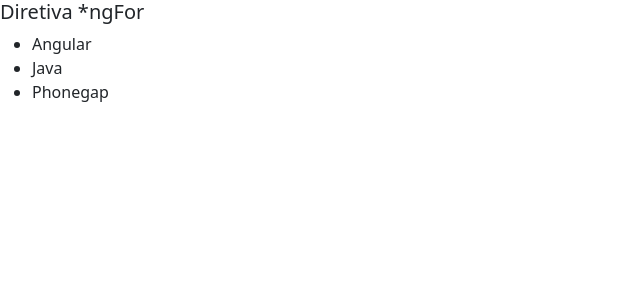
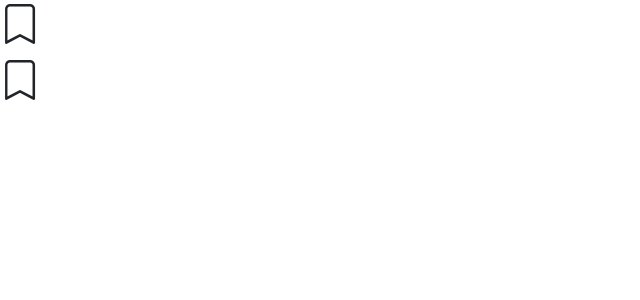
Before and after one commit to gseovana/curso-angular, an Angular app in the folder diretivas/: page / in a window 1280 px wide. Shown: the top 300 px of the page, without its empty margins (0-640 px from the left). Built offline with nearby package versions, Linux system fonts and the light colour scheme.

Commit message:
diretiva ngClass

```diff
--- a/diretivas/src/app/app.component.html
+++ b/diretivas/src/app/app.component.html
@@ -1,3 +1,4 @@
 <!--<app-diretiva-ngif></app-diretiva-ngif>-->
 <!--<app-diretiva-ngswitch></app-diretiva-ngswitch>-->
-<app-diretiva-ngfor></app-diretiva-ngfor>
+<!--<app-diretiva-ngfor></app-diretiva-ngfor>-->
+<app-diretiva-ngclass></app-diretiva-ngclass>
--- a/diretivas/src/app/app.module.ts
+++ b/diretivas/src/app/app.module.ts
@@ -5,13 +5,15 @@
 import { DiretivaNgifComponent } from './diretiva-ngif/diretiva-ngif.component';
 import { DiretivaNgswitchComponent } from './diretiva-ngswitch/diretiva-ngswitch.component';
 import { DiretivaNgforComponent } from './diretiva-ngfor/diretiva-ngfor.component';
+import { DiretivaNgclassComponent } from './diretiva-ngclass/diretiva-ngclass.component';
 
 @NgModule({
   declarations: [
     AppComponent,
     DiretivaNgifComponent,
     DiretivaNgswitchComponent,
-    DiretivaNgforComponent
+    DiretivaNgforComponent,
+    DiretivaNgclassComponent
   ],
   imports: [
     BrowserModule
--- /dev/null
+++ b/diretivas/src/app/diretiva-ngclass/diretiva-ngclass.component.html
@@ -0,0 +1,18 @@
+<h1>
+    <i class="bi"
+        [class.bi-bookmark]="!bookmarked"
+        [class.bi-bookmark-fill]="bookmarked"
+        (click)="onClick()">
+    </i>
+</h1>
+
+<h1>
+    <i class="glyphicon"
+    [ngClass]="{
+        'bi-bookmark': !bookmarked,
+        'bi-bookmark-fill': bookmarked
+    }"
+
+    (click)="onClick()">
+    </i>
+</h1>
--- /dev/null
+++ b/diretivas/src/app/diretiva-ngclass/diretiva-ngclass.component.ts
@@ -0,0 +1,14 @@
+import { Component } from '@angular/core';
+
+@Component({
+  selector: 'app-diretiva-ngclass',
+  templateUrl: './diretiva-ngclass.component.html',
+  styleUrls: ['./diretiva-ngclass.component.css']
+})
+export class DiretivaNgclassComponent {
+  bookmarked: boolean = false;
+
+  onClick(){
+    this.bookmarked = !this.bookmarked;
+  }
+}
--- a/diretivas/src/index.html
+++ b/diretivas/src/index.html
@@ -4,8 +4,10 @@
   <meta charset="utf-8">
   <title>Diretivas</title>
   <base href="/">
+
   <meta name="viewport" content="width=device-width, initial-scale=1">
   <link rel="icon" type="image/x-icon" href="favicon.ico">
+  <link rel="stylesheet" href="https://cdn.jsdelivr.net/npm/bootstrap-icons@1.10.5/font/bootstrap-icons.css">
 </head>
 <body>
   <app-root></app-root>
```
Also changed, not shown: diretivas/src/app/diretiva-ngclass/diretiva-ngclass.component.css (added), 1 other file (tests, documents, lock files or other folders).
